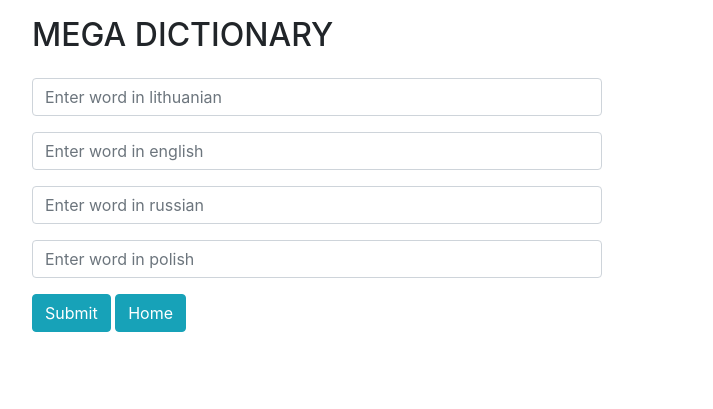
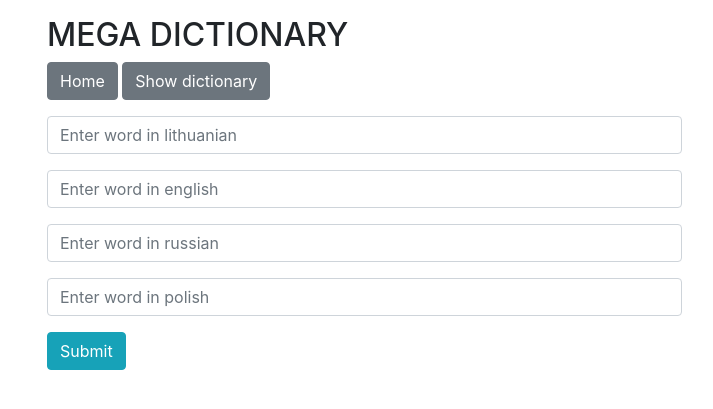
Before and after one commit to lkatkus/3WA-W5-5, a PHP site: page /index-new.php?langFrom=lt in a window 1280 px wide. Shown: the top 409 px of the page, without its empty margins (38-751 px from the left). Run offline with PHP 8.4, Linux system fonts and the light colour scheme; data that the repository does not hold is empty.

Commit message:
Updated bootstrap layout

```diff
--- a/index-new.php
+++ b/index-new.php
@@ -11,13 +11,20 @@
 
         <div class="container py-3">
             <div class="row">
-                <div class="col-6 px-0">
+                <div class="col-6">
                     <h2>MEGA DICTIONARY</h2>
                 </div>
             </div>
 
+            <div class="row">
+                <div class="col-12">
+                    <a href="index-read.php"><button class="btn btn-secondary" type="button" name="button">Home</button></a>
+                    <a class="btn btn-secondary" href="index-show.php">Show dictionary</a>
+                </div>
+            </div>
+
             <div class="row py-3">
-                <div class="col-6 px-0">
+                <div class="col-7">
                     <form action="index-new.php" method="get">
 
                         <div class="form-group">
@@ -34,12 +41,11 @@
                         </div>
 
                         <button class="btn btn-info" type="submit" name="button">Submit</button>
-                        <a href="index-read.php"><button class="btn btn-info" type="button" name="button">Home</button></a>
 
                     </form>
                 </div>
 
-                <div class="col-6">
+                <div class="col-5">
 
                     <h4>
                         <?php
--- a/index-read.php
+++ b/index-read.php
@@ -25,7 +25,7 @@
             </div>
 
             <div class="row py-3">
-                <div class="col-6">
+                <div class="col-7">
                     <form action="index-read.php" method="get">
                         <div class="form-group">
                             <input type="text" class="form-control" name="searchKey" placeholder="Enter word">
@@ -56,7 +56,7 @@
                     </form>
                 </div>
 
-                <div class="col-6">
+                <div class="col-5">
                     <div class="row">
                         <div class="col-12">
                             <h4>
--- a/index-show.php
+++ b/index-show.php
@@ -22,7 +22,7 @@
             </div>
 
             <div class="row py-3">
-                <div class="col-6">
+                <div class="col-7">
                     <table class="table text-center">
                         <tr>
                             <th>Num.</th>
```
